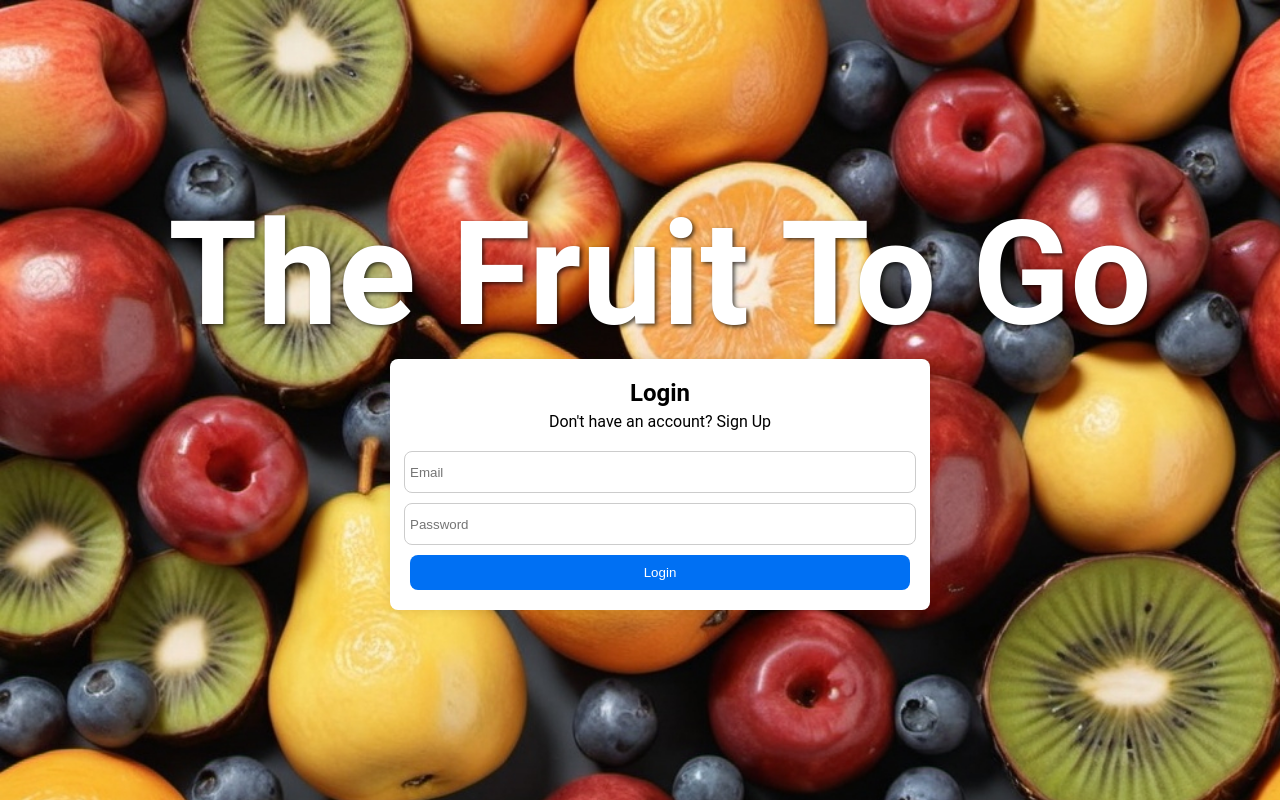
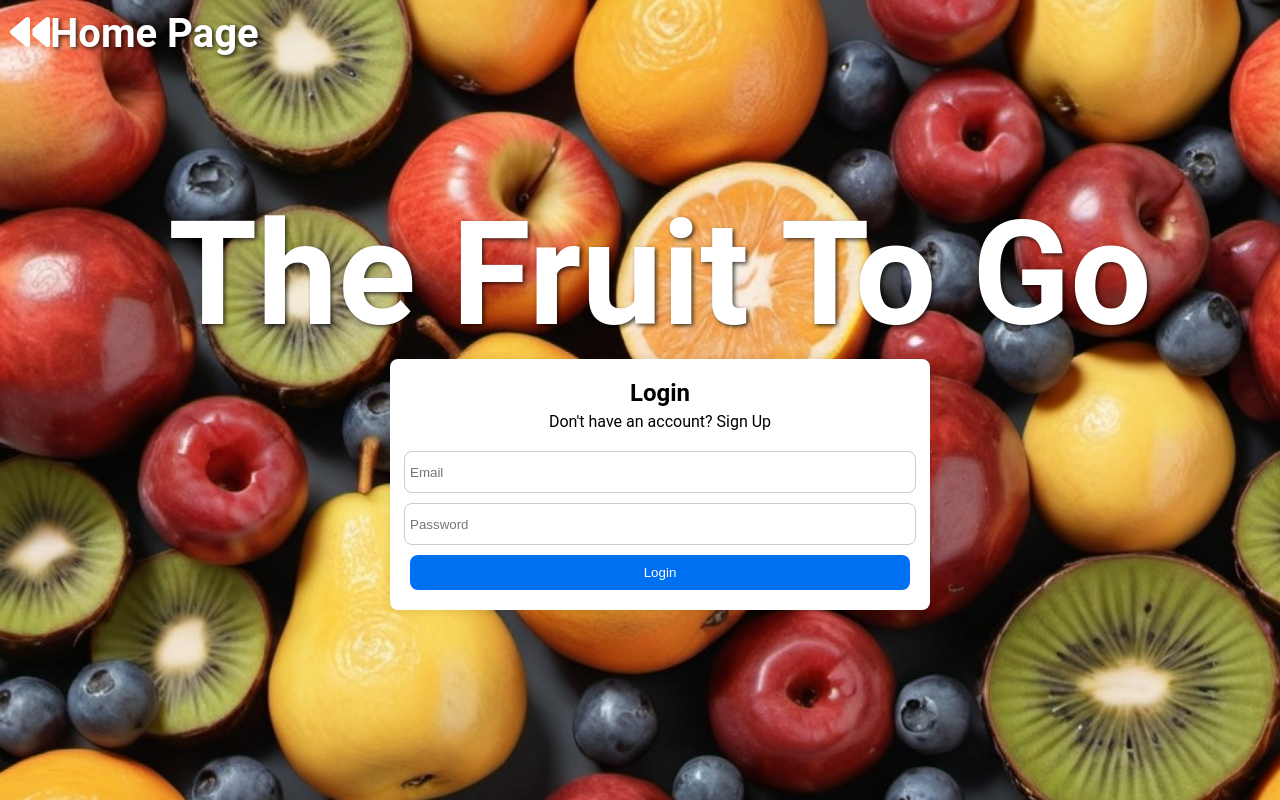
Before and after one commit to LiamGunning07/Fruit_To_Go, a Next.js app in the folder frontend/: page /login in a window 1280 px wide. Shown: the top 800 px of the page. Built offline with nearby package versions, Linux system fonts and the light colour scheme.

Commit message:
Added home page to login/signup

```diff
--- a/frontend/src/app/login/page.js
+++ b/frontend/src/app/login/page.js
@@ -1,5 +1,7 @@
 "use client"
 import { useRouter } from 'next/navigation'
+import { FontAwesomeIcon } from '@fortawesome/react-fontawesome';
+import {faBackward} from '@fortawesome/free-solid-svg-icons'
 import styles from '../styles/Login.module.css'
 import '../styles/globals.css'
 
@@ -11,8 +13,18 @@ const handleSignUpClick = () => {
   router.push("/signup")
 }
 
+const handleHomeClick = () => {
+  router.push('/')
+}
+
   return (
     <div className={styles.login}>
+      <div className={styles.homepage} onClick={handleHomeClick}>
+        <h1>
+          <FontAwesomeIcon icon={faBackward} />
+           Home Page
+        </h1>
+      </div>
       <h1 className={styles.title}> The Fruit To Go </h1>
         <form className={styles.loginForm}>
           <h1>Login</h1>
--- a/frontend/src/app/styles/FruitCard.module.css
+++ b/frontend/src/app/styles/FruitCard.module.css
@@ -13,6 +13,7 @@
   text-align: center;
   transition: transform 0.3s ease, border-color 0.3s ease, box-shadow 0.3s ease;
   background-color: white;
+  font-family: Roboto;
 }
 
 .container:hover {
--- a/frontend/src/app/styles/Login.module.css
+++ b/frontend/src/app/styles/Login.module.css
@@ -74,3 +74,14 @@
 .loginForm span:hover{
   color: #005bb5;
 }
+
+.homepage {
+  position: absolute;
+  top: 10px; /* Adjust as needed */
+  left: 10px; /* Adjust as needed */
+  cursor: pointer; /* Add this if you want a pointer cursor on hover */
+  color: white;
+  text-shadow: 2px 2px 4px rgba(0, 0, 0, 0.7);
+  font-size: 20px;
+  font-family: Roboto;
+}
```
Also changed, not shown: frontend/src/app/signup/page.js (+11 -0 lines).
